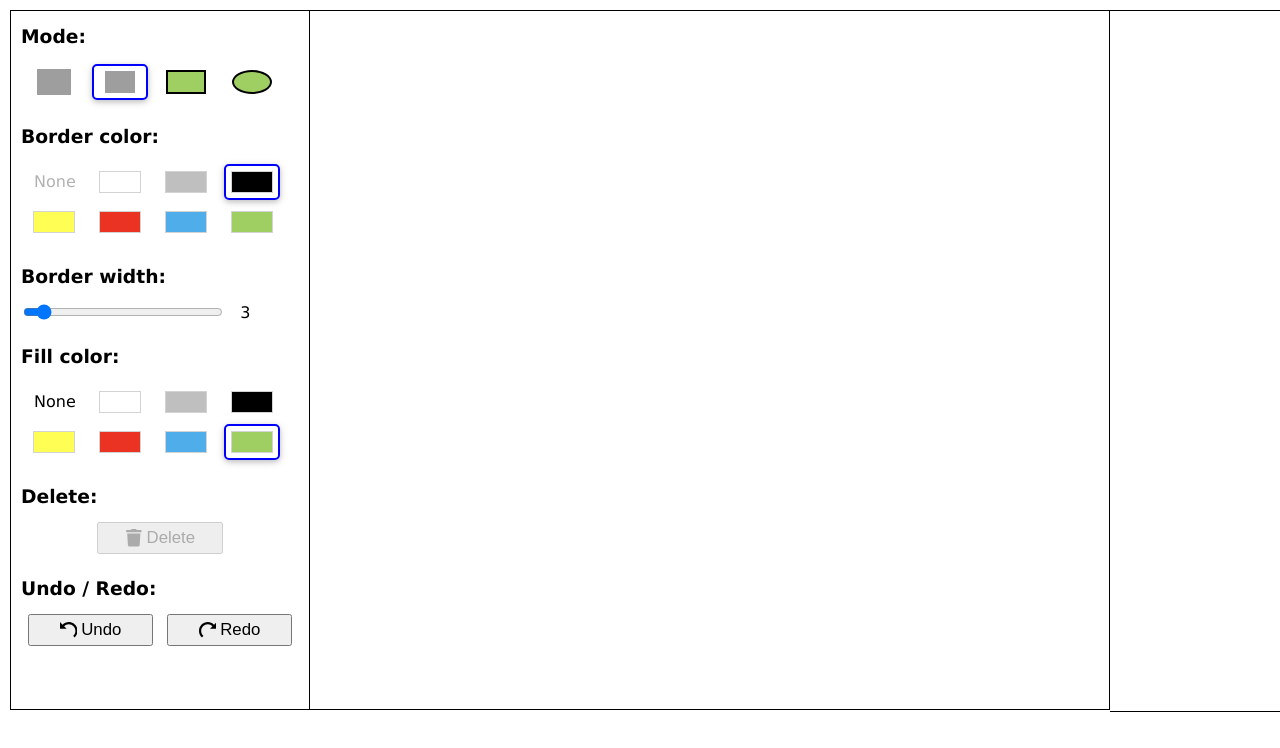
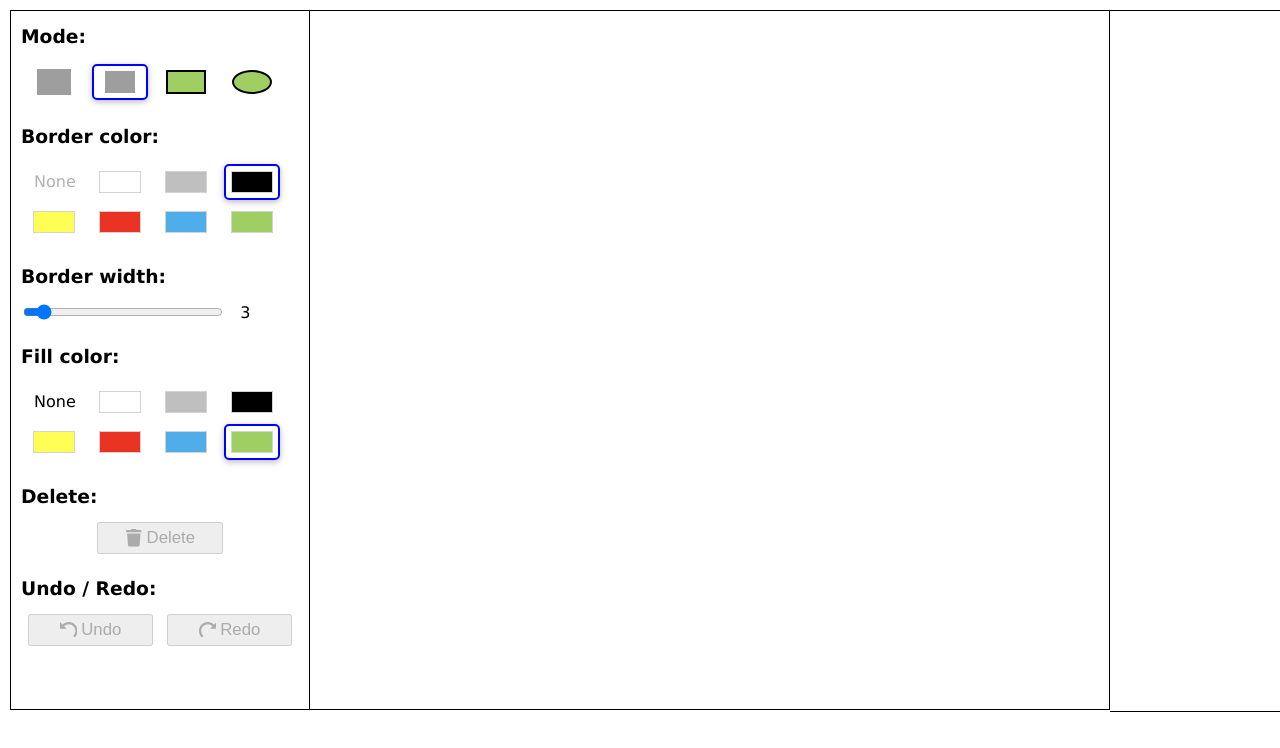
Before and after one commit to Computational-Physicality-Lab/hw5-undo-using-command-objects-skychocowhite, a React (Create React App) app: page / in a window 1280 px wide. Shown: the top 748 px of the page. Built offline with nearby package versions, Linux system fonts and the light colour scheme; grey boxes are pictures that could not be loaded.

Commit message:
[Add] Add disable events on undo and redo buttons

```diff
--- a/src/containers/ControlPanel/ControlPanel.js
+++ b/src/containers/ControlPanel/ControlPanel.js
@@ -1,4 +1,4 @@
-import React, { useContext } from "react";
+import React, { useContext, useState } from "react";
 
 import { FaTrash } from "react-icons/fa";
 import { ImUndo, ImRedo } from "react-icons/im";
@@ -10,7 +10,6 @@ import ControlContext from "../../contexts/control-context";
 
 import "./ControlPanel.css";
 import ChangeBorderWidthCommandObject from "../../shared/commandObjects/ChangeBorderWidthCommandObject";
-import { useState } from "react";
 
 const Modes = ({
   currMode,
@@ -205,22 +204,37 @@ const Delete = ({ selectedShapeId, deleteSelectedShape }) => {
           }}
         >
           <FaTrash className="ButtonIcon" /> Delete
-        </button>{" "}
+        </button>
       </div>
     </div>
   );
 };
 
 const UndoRedo = ({ undo, redo }) => {
+  const context = useContext(ControlContext);
+  const undoDisable = context.currCommand === -1;
+  const redoDisable = context.currCommand >= context.commandList.length - 1;
+
   return (
     <div className="Control">
       <h3>Undo / Redo:</h3>
       <div className="UndoRedoButtonsContainer">
-        <button onClick={() => undo()}>
-          <ImUndo className="ButtonIcon" />
+        <button onClick={() => undo()}
+          disabled={undoDisable}
+          style={{
+            cursor: undoDisable ? "not-allowed" : null,
+          }}
+        >
+          <ImUndo className="ButtonIcon"
+          />
           Undo
-        </button>{" "}
-        <button onClick={() => redo()}>
+        </button>
+        <button onClick={() => redo()}
+          disabled={redoDisable}
+          style={{
+            cursor: redoDisable ? "not-allowed" : null,
+          }}
+        >
           <ImRedo className="ButtonIcon" />
           Redo
         </button>
```
